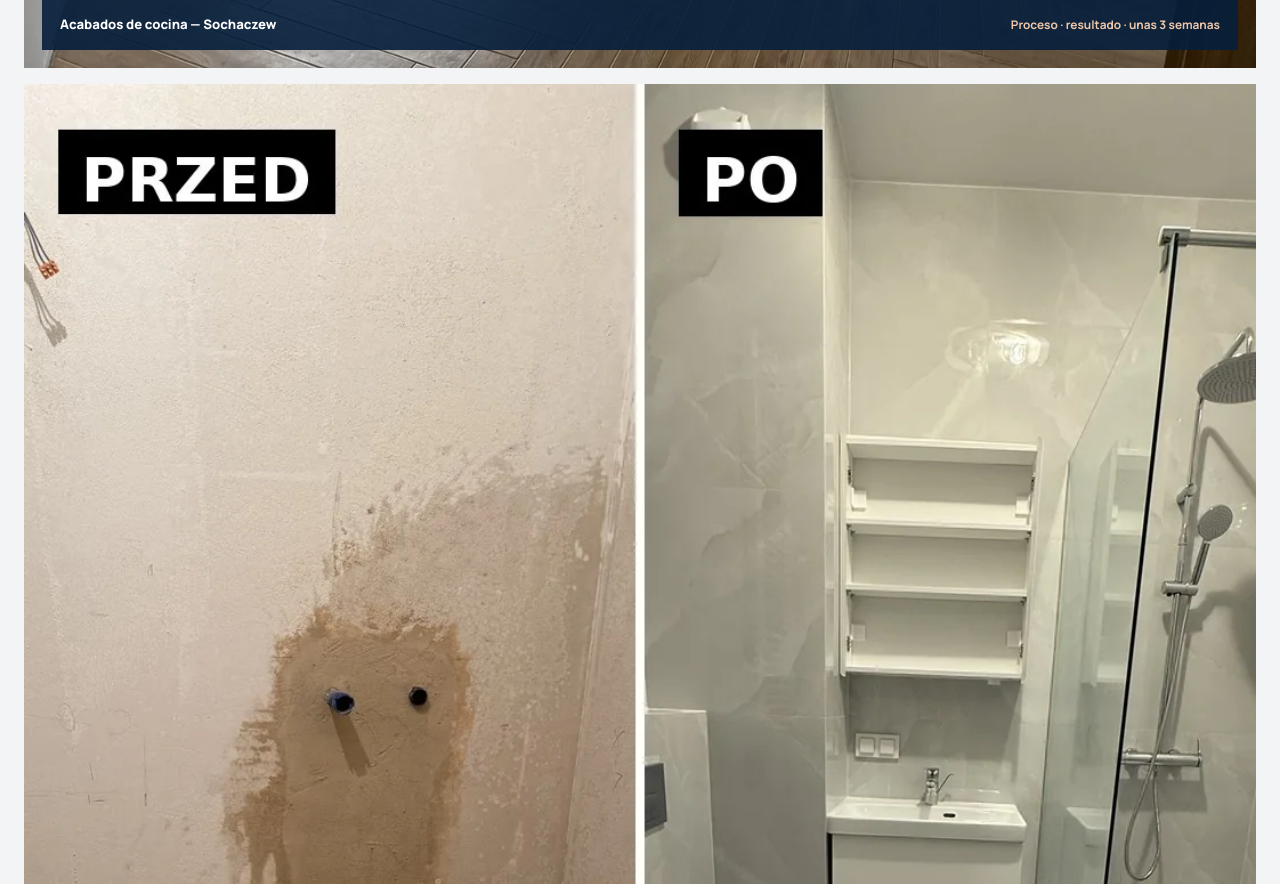
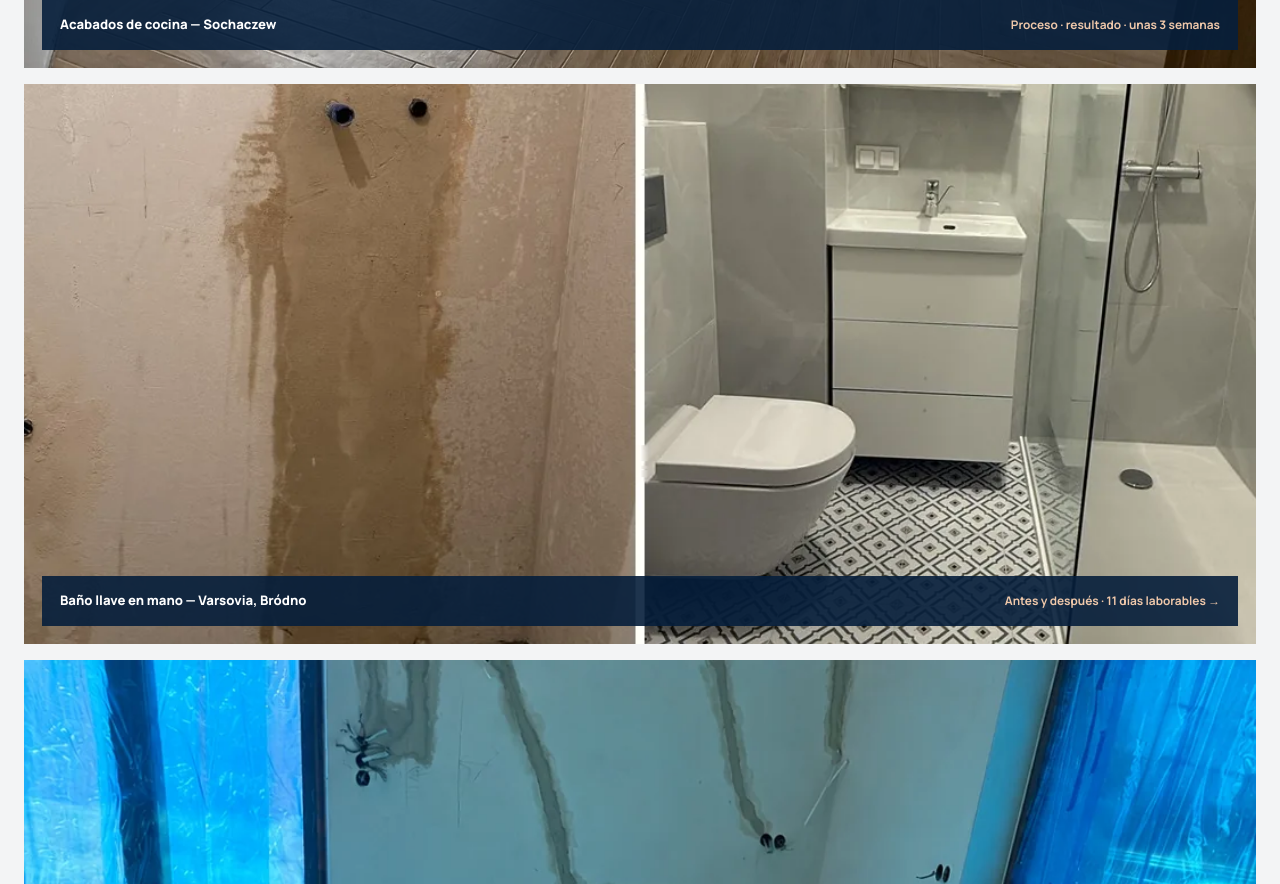
Before and after one commit to Gotych/renomastro-site, a plain HTML site: page es/proyectos.html in a window 1280 px wide. Shown: the part 3846-4730 px from the top of the page. Drawn offline with nearby package versions, Linux system fonts and the light colour scheme.

Commit message:
Proyectos: corrección de altura de la tarjeta Bródno

```diff
--- a/es/proyectos.html
+++ b/es/proyectos.html
@@ -43,7 +43,7 @@
 </div>
 <p>Fotografías reales de trabajos realizados en Varsovia y alrededores.</p>
 </div>
-<div class="gallery has-ursus"><a class="gallery-project gallery-brodno" href="/es/proyecto-bano-varsovia-brodno" aria-label="Baño llave en mano — Varsovia, Bródno" style="grid-column:1/-1;min-height:550px"><figure style="min-height:550px"><img src="/assets/brodno-02-przed-po.webp" alt="Baño antes y después — Varsovia, Bródno" width="1080" height="1350" loading="lazy" decoding="async" style="object-position:center 60%"><figcaption><span>Baño llave en mano — Varsovia, Bródno</span><strong>Antes y después · 11 días laborables →</strong></figcaption></figure></a><a class="gallery-project gallery-sochaczew" href="/es/proyecto-cocina-sochaczew" aria-label="Acabados de cocina — Sochaczew"><figure><img src="/assets/sochaczew-01.webp" alt="Acabados de cocina — Sochaczew" width="1600" height="1200" loading="lazy" decoding="async"><figcaption><span>Acabados de cocina — Sochaczew</span><strong>Proceso · resultado · unas 3 semanas</strong></figcaption></figure></a><a class="gallery-project gallery-ursus" href="/es/proyecto-bano-varsovia-ursus" aria-label="Baño — Varsovia, Ursus"><figure><img src="/assets/ursus-01-lazienka.webp" alt="Baño terminado — Varsovia, Ursus" loading="lazy" decoding="async"><figcaption><span>Baño — Varsovia, Ursus</span><strong>De la visualización a la realización</strong></figcaption></figure></a>
+<div class="gallery has-ursus"><a class="gallery-project gallery-brodno" href="/es/proyecto-bano-varsovia-brodno" aria-label="Baño llave en mano — Varsovia, Bródno" style="grid-column:1/-1;height:560px"><figure style="height:100%;min-height:0"><img src="/assets/brodno-02-przed-po.webp" alt="Baño antes y después — Varsovia, Bródno" width="1080" height="1350" loading="lazy" decoding="async" style="object-position:center 60%"><figcaption><span>Baño llave en mano — Varsovia, Bródno</span><strong>Antes y después · 11 días laborables →</strong></figcaption></figure></a><a class="gallery-project gallery-sochaczew" href="/es/proyecto-cocina-sochaczew" aria-label="Acabados de cocina — Sochaczew"><figure><img src="/assets/sochaczew-01.webp" alt="Acabados de cocina — Sochaczew" width="1600" height="1200" loading="lazy" decoding="async"><figcaption><span>Acabados de cocina — Sochaczew</span><strong>Proceso · resultado · unas 3 semanas</strong></figcaption></figure></a><a class="gallery-project gallery-ursus" href="/es/proyecto-bano-varsovia-ursus" aria-label="Baño — Varsovia, Ursus"><figure><img src="/assets/ursus-01-lazienka.webp" alt="Baño terminado — Varsovia, Ursus" loading="lazy" decoding="async"><figcaption><span>Baño — Varsovia, Ursus</span><strong>De la visualización a la realización</strong></figcaption></figure></a>
 <a class="gallery-project gallery-featured" href="/es/proyecto-porcelanico-120x120" aria-label="Ver proyecto">
 <figure><img src="/assets/gres-120x120-korytarz-01.webp" alt="Pavimento porcelánico 120×120 en la entrada y el pasillo" loading="lazy" decoding="async" width="1086" height="1448"><figcaption><span>Pasillo y cocina — porcelánico 120×120</span><strong>Ver vídeo y fotos →</strong></figcaption></figure>
 </a>
```
